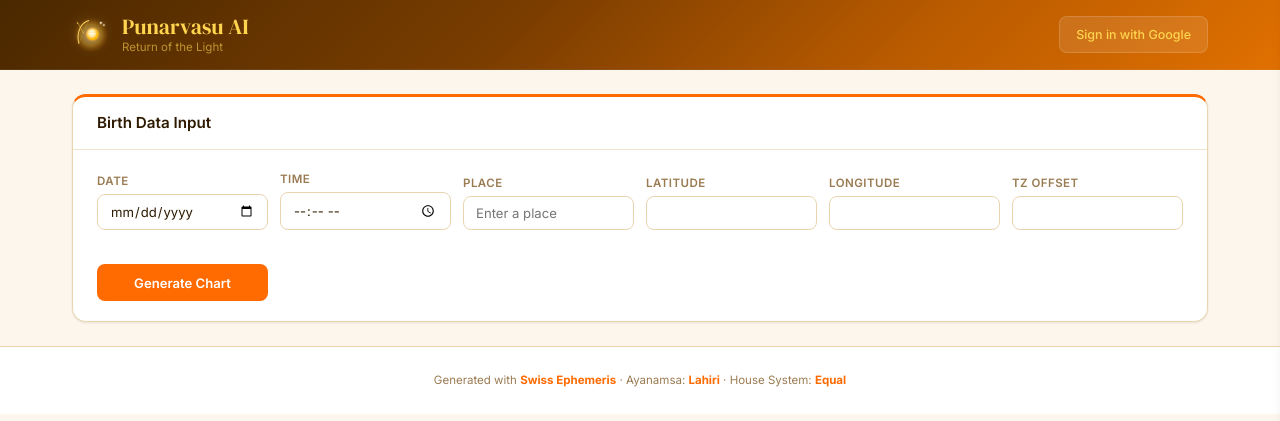
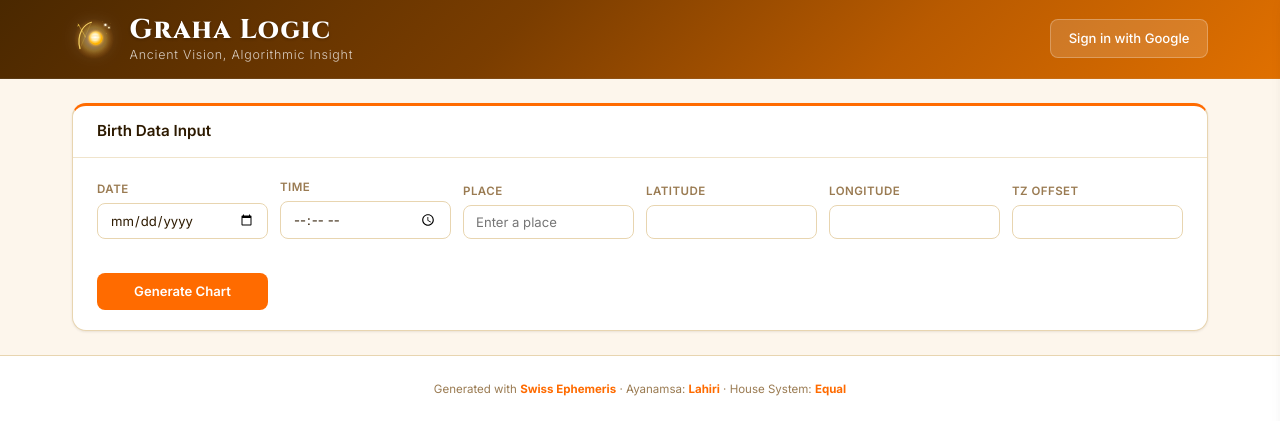
Before and after one commit to adityan-421/jyotish-app, a Flask app: page / in a window 1280 px wide. Shown: the top 421 px of the page. Run offline with Flask 3, Linux system fonts and the light colour scheme; some libraries are stand-ins or nearby versions.

Commit message:
Rebrand to Graha Logic, gate BTR behind auth, refresh header styling
- Rename Punarvasu AI to Graha Logic across all branding (title, header, iOS, Capacitor)
- Update tagline to "Ancient Vision, Algorithmic Insight"
- Require Google sign-in for AI Birth Time Rectification (frontend + backend @login_required)
- Restyle header: Cinzel font, larger brand text, white color scheme for better contrast

Co-Authored-By: Claude Opus 4.6 <noreply@anthropic.com>

```diff
--- a/app.py
+++ b/app.py
@@ -399,6 +399,7 @@ def api_btr():
 
 
 @app.route("/api/btr/ask", methods=["POST"])
+@login_required
 def api_btr_ask():
     data = request.get_json()
     if not data:
--- a/capacitor.config.json
+++ b/capacitor.config.json
@@ -1,6 +1,6 @@
 {
   "appId": "com.grahalogic.astrojyoti",
-  "appName": "Punarvasu AI",
+  "appName": "Graha Logic",
   "webDir": "www",
   "server": {
     "url": "https://jyotish-app-333157384151.us-central1.run.app",
--- a/package.json
+++ b/package.json
@@ -1,7 +1,7 @@
 {
   "name": "astrojyoti",
   "version": "1.0.0",
-  "description": "Punarvasu AI - Vedic Astrology App",
+  "description": "Graha Logic - Vedic Astrology App",
   "dependencies": {
     "@capacitor/core": "^6.0.0",
     "@capacitor/ios": "^6.0.0"
--- a/templates/index.html
+++ b/templates/index.html
@@ -3,7 +3,7 @@
 <head>
 <meta charset="UTF-8">
 <meta name="viewport" content="width=device-width, initial-scale=1.0">
-<title>Punarvasu AI</title>
+<title>Graha Logic</title>
 <link rel="preconnect" href="https://fonts.googleapis.com">
 <link rel="preconnect" href="https://fonts.gstatic.com" crossorigin>
 <link href="https://fonts.googleapis.com/css2?family=Cinzel:wght@800&family=Inter:wght@300;400;500;600;700&family=DM+Serif+Display&display=swap" rel="stylesheet" media="print" onload="this.media='all'">
@@ -60,19 +60,21 @@ header {
   display: flex; justify-content: space-between; align-items: center;
 }
 
-.brand { display: flex; align-items: center; gap: 0.75rem; }
+.brand { display: flex; align-items: center; gap: 0.85rem; }
 .brand-logo {
-  width: 38px; height: 38px; flex-shrink: 0;
-  filter: drop-shadow(0 0 6px rgba(255,213,79,0.4));
-}
-.brand-text { display: flex; flex-direction: column; gap: 0.05rem; }
+  width: 44px; height: 44px; flex-shrink: 0;
+  filter: drop-shadow(0 0 8px rgba(255,255,255,0.3));
+}
+.brand-text { display: flex; flex-direction: column; gap: 0.1rem; }
 .brand h1 {
-  font-family: 'DM Serif Display', serif; font-size: 1.35rem; font-weight: 400;
-  color: #ffd54f;
-  -webkit-text-fill-color: #ffd54f;
-  line-height: 1.2;
-}
-.brand span { font-size: 0.72rem; color: rgba(255,213,79,0.6); line-height: 1.2; }
+  font-family: 'Cinzel', serif; font-size: 1.7rem; font-weight: 800;
+  color: #ffffff;
+  -webkit-text-fill-color: #ffffff;
+  line-height: 1.15;
+  letter-spacing: 0.04em;
+  text-shadow: 0 1px 3px rgba(0,0,0,0.3);
+}
+.brand span { font-size: 0.78rem; color: rgba(255,255,255,0.75); line-height: 1.3; letter-spacing: 0.06em; font-weight: 300; }
 
 .container { max-width: 1200px; margin: 0 auto; padding: 1.5rem 2rem; display: flex; flex-direction: column; gap: 1.25rem; }
 
@@ -430,20 +432,20 @@ footer strong { color: #FF6B00; }
 .header-auth { display: flex; align-items: center; gap: 0.75rem; }
 .google-btn {
   display: flex; align-items: center; gap: 0.5rem;
-  padding: 0.45rem 1rem; background: rgba(255,255,255,0.1); color: #ffd54f;
-  border: 1px solid rgba(255,255,255,0.15); border-radius: 8px;
-  font-family: inherit; font-size: 0.78rem; font-weight: 500;
+  padding: 0.5rem 1.1rem; background: rgba(255,255,255,0.15); color: #ffffff;
+  border: 1px solid rgba(255,255,255,0.25); border-radius: 8px;
+  font-family: inherit; font-size: 0.82rem; font-weight: 500;
   cursor: pointer; transition: background 0.15s; text-decoration: none;
 }
-.google-btn:hover { background: rgba(255,255,255,0.18); }
+.google-btn:hover { background: rgba(255,255,255,0.25); }
 .user-info { display: flex; align-items: center; gap: 0.6rem; }
-.user-avatar { width: 30px; height: 30px; border-radius: 50%; border: 2px solid rgba(255,213,79,0.3); }
-.user-name { font-size: 0.78rem; color: #ffd54f; font-weight: 500; }
+.user-avatar { width: 32px; height: 32px; border-radius: 50%; border: 2px solid rgba(255,255,255,0.4); }
+.user-name { font-size: 0.82rem; color: #ffffff; font-weight: 500; }
 .header-link {
-  font-size: 0.72rem; color: rgba(255,213,79,0.5); cursor: pointer;
+  font-size: 0.75rem; color: rgba(255,255,255,0.65); cursor: pointer;
   text-decoration: none; transition: color 0.15s;
 }
-.header-link:hover { color: rgba(255,213,79,0.8); }
+.header-link:hover { color: rgba(255,255,255,0.95); }
 .save-btn {
   padding: 0.5rem 1.25rem; background: #00BFA5; color: #fff; border: none;
   border-radius: 8px; font-family: inherit; font-size: 0.82rem; font-weight: 600;
@@ -852,11 +854,11 @@ footer strong { color: #FF6B00; }
   .card-body { max-width: 100vw; }
 
   .header-inner { flex-direction: column; gap: 0.5rem; padding: 0.7rem 1rem; }
-  .brand { flex-direction: row; align-items: center; gap: 0.5rem; justify-content: center; }
-  .brand-logo { width: 30px; height: 30px; }
+  .brand { flex-direction: row; align-items: center; gap: 0.6rem; justify-content: center; }
+  .brand-logo { width: 36px; height: 36px; }
   .brand-text { align-items: center; }
-  .brand h1 { font-size: 1.15rem; }
-  .brand span { font-size: 0.65rem; }
+  .brand h1 { font-size: 1.4rem; }
+  .brand span { font-size: 0.7rem; }
   .header-auth { flex-wrap: wrap; justify-content: center; }
   .container { padding: 0.5rem; gap: 0.75rem; overflow-x: hidden; width: 100%; }
 
@@ -1075,7 +1077,7 @@ footer strong { color: #FF6B00; }
         <path d="M29 42 Q27 46 31 46" fill="none" stroke="#ffd54f" stroke-width="0.8" opacity="0.5"/>
         <path d="M30 43 Q28 47 32 46" fill="none" stroke="#ffd54f" stroke-width="0.8" opacity="0.4"/>
       </svg>
-      <div class="brand-text"><h1>Punarvasu AI</h1><span>Return of the Light</span></div>
+      <div class="brand-text"><h1>Graha Logic</h1><span>Ancient Vision, Algorithmic Insight</span></div>
     </div>
     <div class="header-auth" id="headerAuth">
       <a href="/auth/google" class="google-btn" id="signInBtn">Sign in with Google</a>
@@ -1369,6 +1371,18 @@ footer strong { color: #FF6B00; }
   </div>
 </div>
 
+<div class="ai-signin-prompt" id="btrSigninPrompt" style="display:none;">
+  <div class="card accent-teal">
+    <div class="card-body" style="text-align:center;padding:2.5rem 1.5rem;">
+      <div style="font-size:2rem;margin-bottom:0.75rem;">&#x1F552;</div>
+      <h3 style="margin:0 0 0.5rem;color:var(--text);">AI Birth Time Rectification</h3>
+      <p style="color:var(--text-3);font-size:0.85rem;margin-bottom:1.25rem;">Sign in with Google to use AI-powered birth time rectification for your chart.</p>
+      <a href="/auth/google" class="google-btn" style="display:inline-block;">Sign in with Google</a>
+    </div>
+  </div>
+</div>
+
+<div class="ai-section" id="btrAISection">
 <div class="card accent-teal">
   <div class="card-header"><h2>AI Birth Time Rectification</h2><span class="sub">Answer questions to refine birth time</span></div>
   <div class="card-body">
@@ -1397,6 +1411,7 @@ footer strong { color: #FF6B00; }
     </div>
   </div>
 </div>
+</div><!-- end btrAISection -->
 
 </div><!-- end tab-btr -->
 
@@ -3638,6 +3653,16 @@ function checkAIAvailability() {
     section.classList.remove("visible");
     signinPrompt.style.display = currentUser ? "none" : "block";
   }
+  // BTR AI section
+  var btrSection = document.getElementById("btrAISection");
+  var btrSignin = document.getElementById("btrSigninPrompt");
+  if (currentUser) {
+    btrSection.classList.add("visible");
+    btrSignin.style.display = "none";
+  } else {
+    btrSection.classList.remove("visible");
+    btrSignin.style.display = "block";
+  }
 }
 
 var _origRenderAll = renderAll;
--- a/www/index.html
+++ b/www/index.html
@@ -3,7 +3,7 @@
 <head>
   <meta charset="UTF-8">
   <meta name="viewport" content="width=device-width, initial-scale=1.0">
-  <title>Punarvasu AI</title>
+  <title>Graha Logic</title>
   <style>
     body {
       margin: 0;
@@ -19,6 +19,6 @@
   </style>
 </head>
 <body>
-  <p>Loading Punarvasu AI…</p>
+  <p>Loading Graha Logic…</p>
 </body>
 </html>
```
Also changed, not shown: 1 other file.
